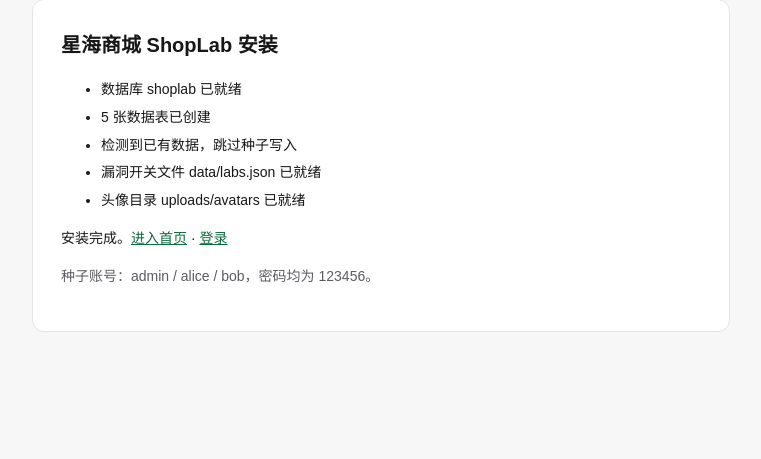
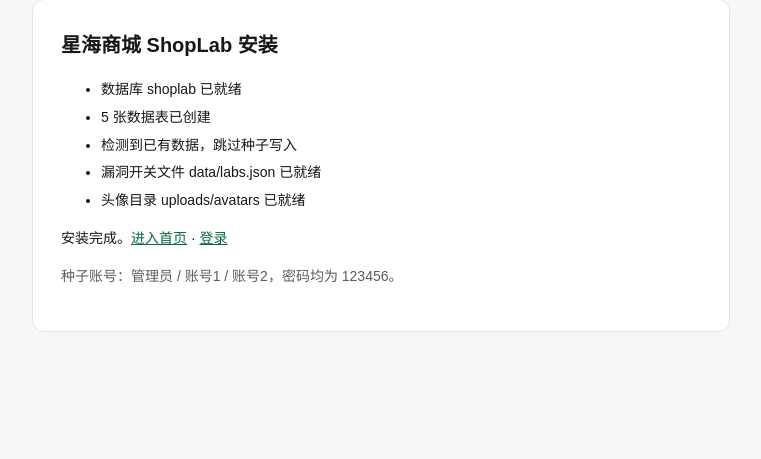
Before and after one commit to 24-aa/shoplab, a PHP site: page /install.php in a window 1280 px wide. Shown: the part 57-516 px from the top of the page, without its empty margins (259-1020 px from the left). Run offline with PHP 8.4, Linux system fonts and the light colour scheme; data comes from the database, SQL or seed files in the repository.

Commit message:
Rename seed accounts to admin and user 1/2

```diff
--- a/install.php
+++ b/install.php
@@ -83,10 +83,10 @@ try {
     if ($count === 0) {
         $hash = password_hash('123456', PASSWORD_DEFAULT);
         $st = $pdo->prepare('INSERT INTO users (username, password, nickname, email, role) VALUES (?, ?, ?, ?, ?)');
-        $st->execute(['admin', $hash, '管理员', 'admin@shoplab.local', 'admin']);
-        $st->execute(['alice', $hash, '爱丽丝', 'alice@shoplab.local', 'user']);
-        $st->execute(['bob', $hash, '鲍勃', 'bob@shoplab.local', 'user']);
-        $log[] = '种子账号已写入：admin / alice / bob（密码 123456）';
+        $st->execute(['管理员', $hash, '管理员', 'admin@shoplab.local', 'admin']);
+        $st->execute(['账号1', $hash, '账号1', 'alice@shoplab.local', 'user']);
+        $st->execute(['账号2', $hash, '账号2', 'bob@shoplab.local', 'user']);
+        $log[] = '种子账号已写入：管理员 / 账号1 / 账号2（密码 123456）';
 
         $pdo->exec("INSERT INTO categories (name) VALUES ('数码影音'), ('家居生活'), ('办公外设')");
 
@@ -154,7 +154,7 @@ a{color:#0b6b3d}
       <?php endforeach; ?>
     </ul>
     <p>安装完成。<a href="/index.php">进入首页</a> · <a href="/login.php">登录</a></p>
-    <p style="color:#5b5b63">种子账号：admin / alice / bob，密码均为 123456。</p>
+    <p style="color:#5b5b63">种子账号：管理员 / 账号1 / 账号2，密码均为 123456。</p>
   <?php endif; ?>
 </div>
 </body>
--- a/login.php
+++ b/login.php
@@ -48,6 +48,6 @@ include __DIR__ . '/includes/header.php';
     <button class="btn btn-primary btn-block" type="submit">登录</button>
   </form>
   <p class="hint">还没有账号？<a href="/register.php">注册</a></p>
-  <p class="hint">测试账号：admin / alice / bob，密码均为 123456</p>
+  <p class="hint">测试账号：管理员 / 账号1 / 账号2，密码均为 123456</p>
 </div>
 <?php include __DIR__ . '/includes/footer.php'; ?>
--- a/sql/shoplab.sql
+++ b/sql/shoplab.sql
@@ -67,9 +67,9 @@ CREATE TABLE IF NOT EXISTS `order_items` (
 
 -- 种子账号，密码均为 123456
 INSERT IGNORE INTO `users` (`username`, `password`, `nickname`, `email`, `role`) VALUES
-('admin', '$2y$10$lBNpqmisHiZ9Ix6XhDwMv.Zg9luL0cNZ5yArM5HQyhrDXrcy1WGEe', '管理员', 'admin@shoplab.local', 'admin'),
-('alice', '$2y$10$lBNpqmisHiZ9Ix6XhDwMv.Zg9luL0cNZ5yArM5HQyhrDXrcy1WGEe', '爱丽丝', 'alice@shoplab.local', 'user'),
-('bob',   '$2y$10$lBNpqmisHiZ9Ix6XhDwMv.Zg9luL0cNZ5yArM5HQyhrDXrcy1WGEe', '鲍勃', 'bob@shoplab.local', 'user');
+('管理员', '$2y$10$lBNpqmisHiZ9Ix6XhDwMv.Zg9luL0cNZ5yArM5HQyhrDXrcy1WGEe', '管理员', 'admin@shoplab.local', 'admin'),
+('账号1',  '$2y$10$lBNpqmisHiZ9Ix6XhDwMv.Zg9luL0cNZ5yArM5HQyhrDXrcy1WGEe', '账号1', 'alice@shoplab.local', 'user'),
+('账号2',  '$2y$10$lBNpqmisHiZ9Ix6XhDwMv.Zg9luL0cNZ5yArM5HQyhrDXrcy1WGEe', '账号2', 'bob@shoplab.local', 'user');
 
 INSERT IGNORE INTO `categories` (`id`, `name`) VALUES (1, '数码影音'), (2, '家居生活'), (3, '办公外设');
 
```
Also changed, not shown: README.md.
